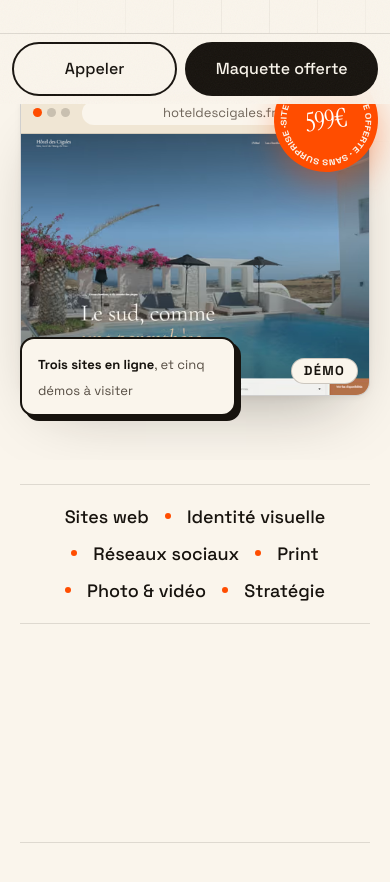
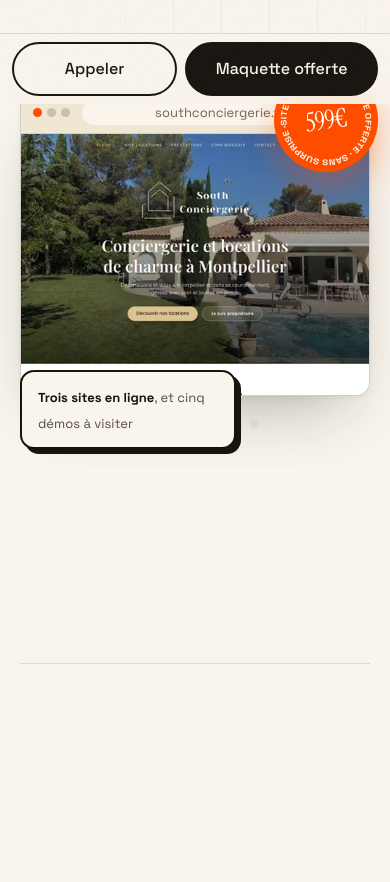
Before and after one commit to didou34000/agence-comete, a plain HTML site: page index.html in a window 390 px wide. Shown: the part 740-1622 px from the top of the page. Drawn offline with Linux system fonts and the light colour scheme.

Commit message:
Allege le haut de page, la FAQ et le carrousel
## Le carrousel ne bouge plus tout seul

La fenetre du hero changeait de site toutes les cinq secondes, juste a cote
du paragraphe d'accroche. Le mouvement en vision peripherique capte
l'attention par reflexe : le site interrompait son propre argumentaire.

Elle est maintenant fixe, avec une pastille par realisation sous la fenetre.
Le visiteur choisit, au clic ou aux fleches du clavier, et les captures se
chargent au survol pour que le clic paraisse instantane.

Effet de bord mesure : la performance mobile passe de 91-95 a 97. Le
decodage d'une capture toutes les cinq secondes bloquait le fil principal.

## Le premier tiers respirait trop

La bande d'expertises est supprimee : six mots sur une ligne, beaucoup de
hauteur, et les quatre services les detaillaient juste en dessous. Trois
lignes gaspillees sur mobile. Le bas du hero est resserre en consequence.

## La FAQ occupait la moitie gauche

Neuf questions dans une colonne de 470 px sur un ecran de 1440 : environ
900 px de vide a droite. Elle passe sur deux colonnes, et les trois
premieres questions sont ouvertes d'emblee, pour qu'on lise une reponse
avant d'avoir a decider d'en ouvrir une.

## Un seul bloc bleu

Les engagements passent sur fond sable. Deux aplats pleine largeur de bleu
electrique en peu de defilement, ca ecrasait. Le bleu reste l'accent
secondaire, sur les mots en italique et sur l'appel a la maquette.

Verifie : 87 adresses parcourues sans lien casse ni ancre morte, aucun
debordement horizontal a 320, 360, 390 et 430 px.

Co-Authored-By: Claude Opus 5 <noreply@anthropic.com>

```diff
--- a/index.html
+++ b/index.html
@@ -230,17 +230,6 @@
     </div>
   </section>
 
-  <!-- ══════════ EXPERTISES ══════════ -->
-  <section class="expertises" aria-label="Nos domaines d'expertise">
-    <ul class="expertises__liste">
-      <li>Sites web</li>
-      <li>Identité visuelle</li>
-      <li>Réseaux sociaux</li>
-      <li>Print</li>
-      <li>Photo &amp; vidéo</li>
-      <li>Stratégie</li>
-    </ul>
-  </section>
 
   <!-- ══════════ PREUVE ══════════ -->
   <section class="section section--bande" aria-labelledby="t-preuve">
@@ -689,7 +678,7 @@
   </section>
 
   <!-- ══════════ ENGAGEMENTS ══════════ -->
-  <section class="section section--bleu sur-fond-sombre" id="engagements" aria-labelledby="t-eng">
+  <section class="section section--sable" id="engagements" aria-labelledby="t-eng">
     <div class="wrap">
       <header class="entete-section apparait">
         <p class="surtitre">Nos engagements</p>
@@ -732,18 +721,18 @@
       </header>
 
       <div class="faq apparait">
-        <details>
+        <details open>
           <summary>Pourquoi un site internet à 599&nbsp;€&nbsp;?<span class="faq__signe" aria-hidden="true"></span></summary>
           <div><p>Parce qu’on a industrialisé notre méthode, pas nos designs. Quatre pages bien pensées
           suffisent à la plupart des artisans et des indépendants. Et un prix affiché fait gagner
           trois réunions de négociation à tout le monde.</p></div>
         </details>
-        <details>
+        <details open>
           <summary>La maquette est vraiment offerte&nbsp;?<span class="faq__signe" aria-hidden="true"></span></summary>
           <div><p>Oui. On dessine votre page d’accueil en vrai design, avant tout paiement.
           Vous la validez, on continue ; elle ne vous plaît pas, vous partez sans rien devoir.</p></div>
         </details>
-        <details>
+        <details open>
           <summary>Le site m’appartient vraiment&nbsp;?<span class="faq__signe" aria-hidden="true"></span></summary>
           <div><p>Oui, entièrement. Code, textes, images, nom de domaine : tout est à vous, sans
           abonnement caché. Si on se quitte demain, vous partez avec votre site sous le bras.</p></div>
--- a/script.js
+++ b/script.js
@@ -110,17 +110,18 @@ if (mots.length > 1 && !mouvementReduit) {
   setTimeout(tour, PAUSE);
 }
 
-/* ===== Fenêtre navigateur : les réalisations défilent =====
-   Une seule chose bouge dans le hero : c'est celle-ci.            */
+/* ===== Fenêtre navigateur : le visiteur choisit ce qu'il regarde =====
+   Rien ne bouge tout seul. Une image qui changeait toutes les cinq
+   secondes juste à côté du paragraphe d'accroche captait l'attention
+   par réflexe, en plein milieu de la lecture. On la laisse fixe et on
+   donne la main : une pastille par site, sous la fenêtre.           */
 const vues = $$('[data-vue]');
 const urlVue = $('#urlVue');
 const badgeDemo = $('#badgeDemo');
+const fenetre = $('.fenetre');
 
-if (vues.length > 1 && !mouvementReduit) {
-  const PAUSE = 5000;
-  let i = 0;
-
-  // Charge les images au fil de l'eau plutôt qu'au premier affichage.
+if (vues.length > 1 && fenetre) {
+  // Les captures sont chargées à la demande, pas toutes au premier affichage.
   const charger = el => {
     if (!el) return;
     $$('source[data-srcset]', el.parentElement).forEach(s => {
@@ -129,29 +130,44 @@ if (vues.length > 1 && !mouvementReduit) {
     if (el.dataset.src && !el.getAttribute('src')) el.src = el.dataset.src;
   };
 
-  const suivante = () => {
-    if (document.hidden) return setTimeout(suivante, PAUSE);
-    vues[i].removeAttribute('data-actif');
-    i = (i + 1) % vues.length;
+  const puces = document.createElement('div');
+  puces.className = 'fenetre__puces';
+  puces.setAttribute('role', 'tablist');
+  puces.setAttribute('aria-label', 'Choisir le site à afficher');
+
+  const montrer = i => {
+    vues.forEach((v, n) => {
+      v.toggleAttribute('data-actif', n === i);
+      puces.children[n].setAttribute('aria-selected', String(n === i));
+      puces.children[n].tabIndex = n === i ? 0 : -1;
+    });
     const vue = vues[i];
     charger(vue);
-    vue.setAttribute('data-actif', '');
     if (urlVue && vue.dataset.url) urlVue.textContent = vue.dataset.url;
     badgeDemo?.toggleAttribute('data-visible', vue.hasAttribute('data-demo'));
-    charger(vues[(i + 1) % vues.length]);
-    setTimeout(suivante, PAUSE);
   };
 
-  // Le carrousel ne concurrence pas le premier affichage : décoder une
-  // capture pendant que la page se peint coûtait 300 ms de fil principal
-  // sur un mobile modeste. On attend le chargement, puis un moment calme.
-  const demarrer = () => { charger(vues[1]); setTimeout(suivante, PAUSE); };
-  const auCalme = () => ('requestIdleCallback' in window)
-    ? requestIdleCallback(demarrer, { timeout: 3000 })
-    : setTimeout(demarrer, 1200);
+  vues.forEach((vue, i) => {
+    const b = document.createElement('button');
+    b.type = 'button';
+    b.setAttribute('role', 'tab');
+    b.setAttribute('aria-label', vue.dataset.url || `Site ${i + 1}`);
+    b.addEventListener('click', () => montrer(i));
+    // on précharge au survol : le clic paraît instantané
+    b.addEventListener('pointerenter', () => charger(vue));
+    b.addEventListener('keydown', e => {
+      const d = e.key === 'ArrowRight' ? 1 : e.key === 'ArrowLeft' ? -1 : 0;
+      if (!d) return;
+      e.preventDefault();
+      const suiv = (i + d + vues.length) % vues.length;
+      montrer(suiv);
+      puces.children[suiv].focus();
+    });
+    puces.appendChild(b);
+  });
 
-  if (document.readyState === 'complete') auCalme();
-  else addEventListener('load', auCalme, { once: true });
+  fenetre.after(puces);
+  montrer(0);
 }
 
 /* ===== FAQ : une seule question ouverte ===== */
--- a/styles.css
+++ b/styles.css
@@ -483,7 +483,7 @@ p { text-wrap: pretty; }
 
 .hero {
   position: relative;
-  padding-block: clamp(2.5rem, 5vw, 4.5rem) clamp(4rem, 8vw, 7rem);
+  padding-block: clamp(2.5rem, 5vw, 4.5rem) clamp(2.5rem, 5vw, 4.5rem);
   overflow: clip;                 /* remplace overflow-x:hidden sur body */
 }
 
@@ -671,32 +671,33 @@ p { text-wrap: pretty; }
  * coup d'oeil, sans mouvement ni inclinaison. Les separateurs sont posés
  * en ::after pour qu'aucun ne traîne en fin de ligne au retour à la ligne. */
 
-.expertises {
-  max-width: var(--page); margin-inline: auto;
-  padding-inline: var(--gouttiere);
-  padding-block: clamp(var(--sp-5), 4vw, var(--sp-7));
+/* Le point précède l'élément : aucun ne reste orphelin en fin de ligne. */
+/* Pastilles de la fenêtre : le visiteur choisit la réalisation affichée.
+   Rien ne défile tout seul à côté du texte d'accroche. */
+.fenetre__puces {
+  display: flex; flex-wrap: wrap; justify-content: flex-end;
+  gap: var(--sp-2);
+  margin-top: var(--sp-5);
+  padding-right: var(--sp-2);
 }
-.expertises__liste {
-  list-style: none; margin: 0; padding: 0;
-  display: flex; flex-wrap: wrap;
-  align-items: baseline; justify-content: center;
-  gap: .5rem clamp(1rem, 3vw, 2.2rem);
-  border-block: 1px solid var(--trait);
-  padding-block: clamp(1.1rem, 2.6vw, 1.9rem);
+/* La carte de preuve déborde sous la fenêtre à gauche : les pastilles
+   restent à droite pour ne jamais la croiser. */
+@media (max-width: 940px) {
+  .fenetre__puces { justify-content: center; padding-right: 0; }
 }
-.expertises__liste li {
-  font-size: var(--fs-m);
-  font-weight: 500;
-  display: flex; align-items: baseline;
-  gap: .5rem clamp(1rem, 3vw, 2.2rem);
-  white-space: nowrap;
+.fenetre__puces button {
+  width: 9px; height: 9px; padding: 0;
+  border: 0; border-radius: 50%;
+  background: var(--trait-fort); opacity: .22;
+  cursor: pointer;
+  transition: opacity var(--t) var(--ease), background var(--t) var(--ease), scale var(--t) var(--ease);
 }
-/* Le point précède l'élément : aucun ne reste orphelin en fin de ligne. */
-.expertises__liste li + li::before {
-  content: ""; flex: none;
-  width: 6px; height: 6px; border-radius: 50%;
-  background: var(--soleil);
-  translate: 0 -.22em;
+.fenetre__puces button:hover { opacity: .5; }
+.fenetre__puces button[aria-selected="true"] {
+  background: var(--soleil); opacity: 1; scale: 1.25;
+}
+.fenetre__puces button:focus-visible {
+  outline: 2px solid var(--soleil); outline-offset: 3px; opacity: 1;
 }
 
 /* ====================== 10. BANDE DE PREUVE ====================== */
@@ -1071,7 +1072,7 @@ p { text-wrap: pretty; }
 }
 .engagement {
   padding-top: var(--sp-5);
-  border-top: 2px solid #ffffff73;
+  border-top: 2px solid var(--trait-fort);
 }
 .engagement h3 {
   font-family: var(--font-display); font-weight: 400;
@@ -1079,11 +1080,17 @@ p { text-wrap: pretty; }
   line-height: 1.1;
   margin-bottom: var(--sp-3);
 }
-.engagement p { font-size: var(--fs-s); color: #ffffffe0; }
+.engagement p { font-size: var(--fs-s); color: var(--txt-2); }
 
 /* ====================== 18. FAQ ====================== */
 
-.faq { max-width: var(--mesure-large); }
+.faq {
+  display: grid;
+  grid-template-columns: repeat(auto-fit, minmax(min(24rem, 100%), 1fr));
+  gap: 0 var(--sp-8);
+  align-items: start;
+}
+.faq details { break-inside: avoid; }
 .faq details { border-bottom: 1px solid var(--trait); }
 .faq summary {
   display: flex; align-items: center; justify-content: space-between;
```
